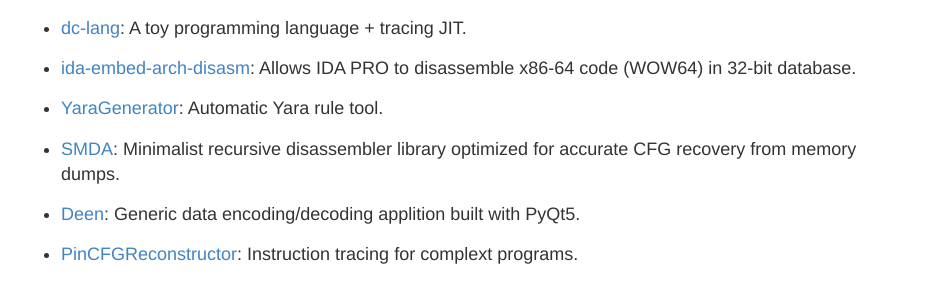
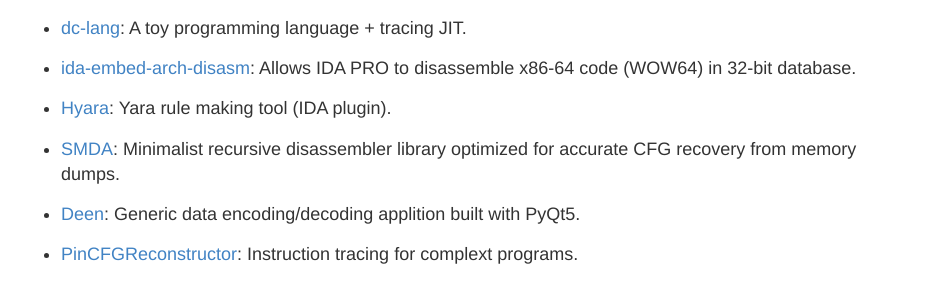
Before and after one commit to capstone-engine/capstone-engine.github.io, a Jekyll site: the page built from showcase.md, in a window 1280 px wide and 900 px high, scrolled down 16064 px. Shown: the part 162-447 px from the top of the window, without its empty margins (169-1098 px from the left). Built offline with Jekyll 4.4.1, drawn with Linux system fonts in a browser that asks for light colours.

Commit message:
showcase

```diff
--- a/showcase.md
+++ b/showcase.md
@@ -784,7 +784,7 @@
 
 - [ida-embed-arch-disasm](https://github.com/a1ext/ida-embed-arch-disasm): Allows IDA PRO to disassemble x86-64 code (WOW64) in 32-bit database.
 
-- [YaraGenerator](https://github.com/hy00un/YaraGenerator): Automatic Yara rule tool.
+- [Hyara](https://github.com/hy00un/Hyara): Yara rule making tool (IDA plugin).
 
 - [SMDA](https://github.com/danielplohmann/smda): Minimalist recursive disassembler library optimized for accurate CFG recovery from memory dumps.
 
```
